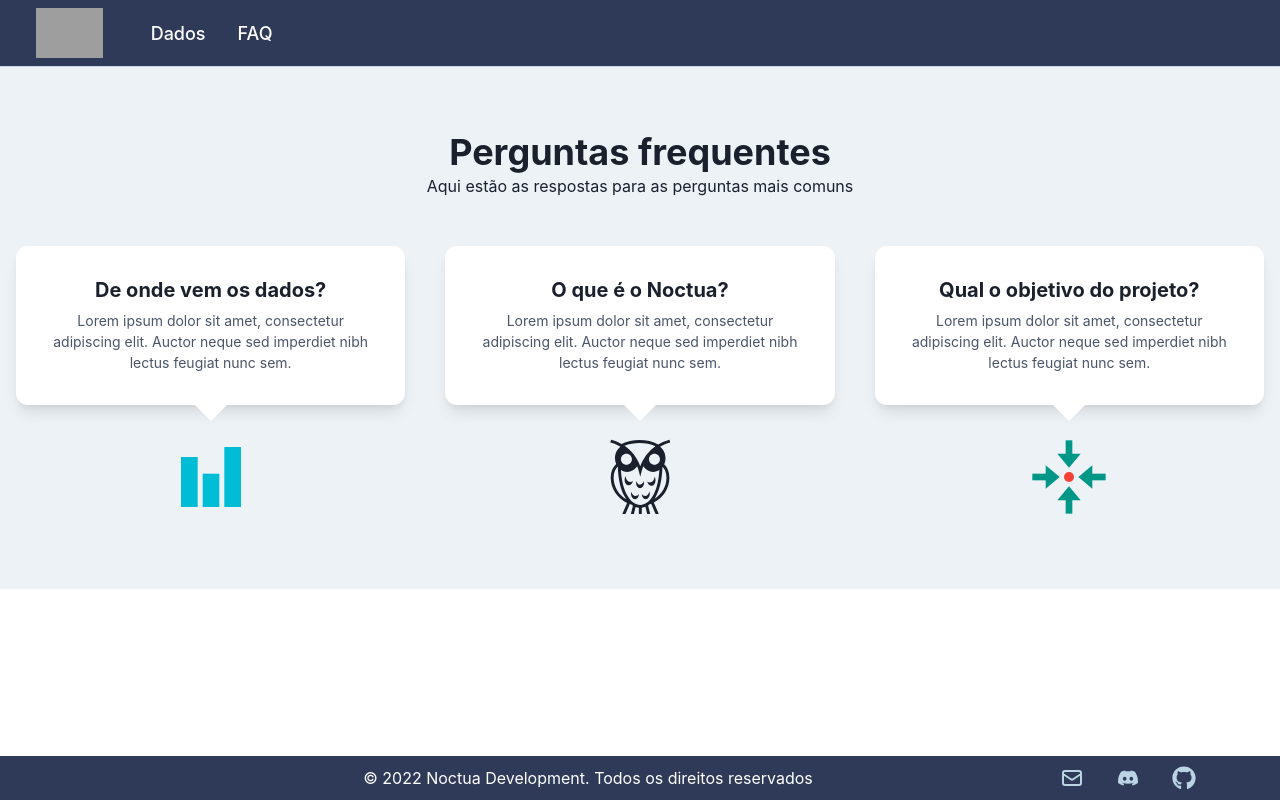
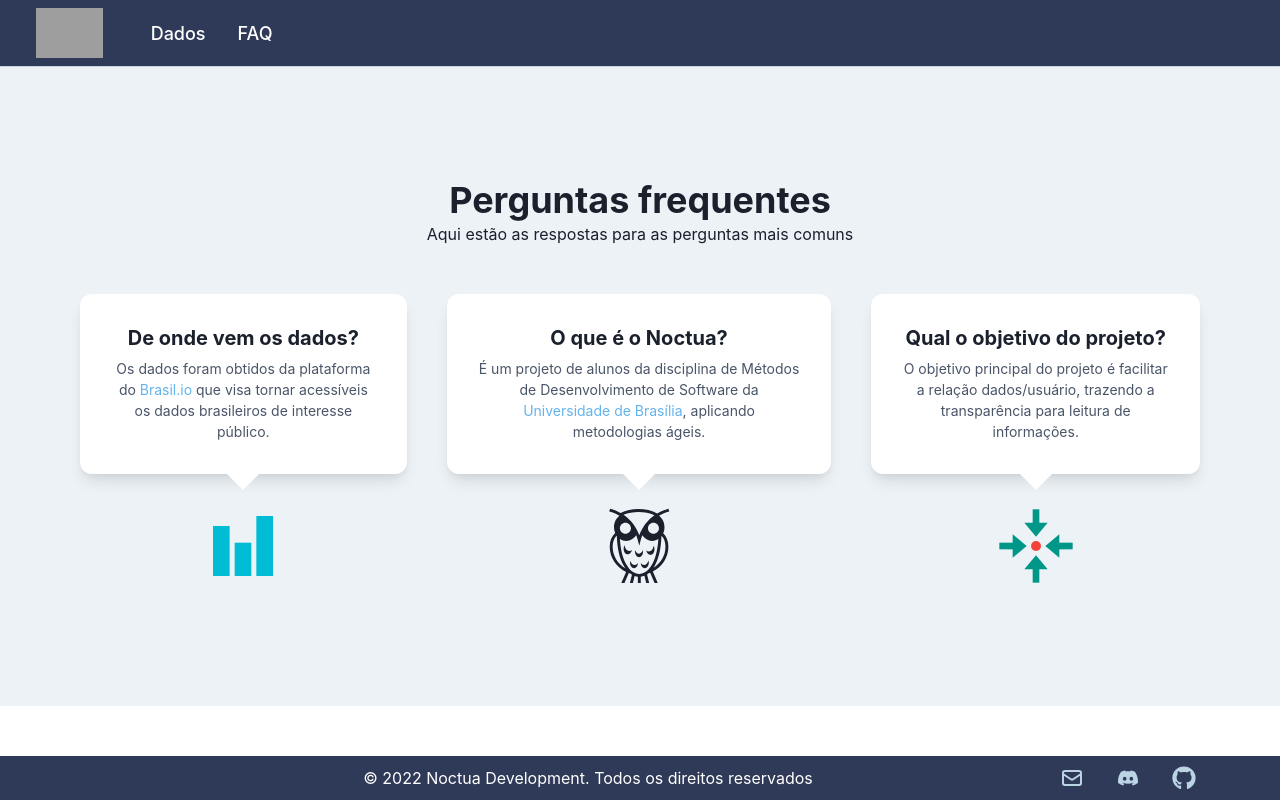
Before and after one commit to fga-eps-mds/2021.2-Noctua, a React (Create React App) app in the folder front/: page /perguntas-frequentes in a window 1280 px wide. Built offline with nearby package versions, Linux system fonts and the light colour scheme; grey boxes are pictures that could not be loaded.

Commit message:
fix(#54): Ajustes visuais
Co-authored-by: Pedro Nogueira <190094486@aluno.unb.br>

```diff
--- a/front/src/pages/shared/PerguntasFrequentes.tsx
+++ b/front/src/pages/shared/PerguntasFrequentes.tsx
@@ -6,7 +6,6 @@ import {
   Text,
   Stack,
   Container,
-  Avatar,
   useColorModeValue,
   Icon,
 } from '@chakra-ui/react';
@@ -93,7 +92,7 @@ const TestimonialAvatar = ({
 const WithSpeechBubbles = () => {
   return (
     <Box bg={useColorModeValue('gray.100', 'gray.700')}>
-      <Container maxW={'7xl'} py={16} as={Stack} spacing={12}>
+      <Container maxW={'6xl'}  py={28} as={Stack} spacing={12}>
         <Stack spacing={0} align={'center'}>
           <Heading>Perguntas frequentes</Heading>
           <Text>Aqui estão as respostas para as perguntas mais comuns</Text>
@@ -105,12 +104,16 @@ const WithSpeechBubbles = () => {
             <TestimonialContent>
               <TestimonialHeading>De onde vem os dados?</TestimonialHeading>
               <TestimonialText>
-              Lorem ipsum dolor sit amet, consectetur adipiscing elit. Auctor
-                neque sed imperdiet nibh lectus feugiat nunc sem.
-                {/* Os dados foram obtidos da plataforma do{' '}
-                <Link color='blue.300' href='https://brasil.io/home/'>
+
+              {/* Lorem ipsum dolor sit amet, consectetur adipiscing elit.
+              Auctor neque sed imperdiet nibh lectus feugiat nunc sem. */}
+
+                Os dados foram obtidos da plataforma do{' '}
+                <Link color='blue.300' onClick={()=>{window.open("https://brasil.io/home/")}}>
                   Brasil.io
-                </Link> */}
+                </Link>
+                {' '}que visa tornar acessíveis os dados brasileiros de interesse público.
+
               </TestimonialText>
             </TestimonialContent>
             <TestimonialAvatar
@@ -124,8 +127,16 @@ const WithSpeechBubbles = () => {
             <TestimonialContent>
               <TestimonialHeading>O que é o Noctua?</TestimonialHeading>
               <TestimonialText>
-                Lorem ipsum dolor sit amet, consectetur adipiscing elit. Auctor
-                neque sed imperdiet nibh lectus feugiat nunc sem.
+
+              {/* Lorem ipsum dolor sit amet, consectetur adipiscing elit.
+              Auctor neque sed imperdiet nibh lectus feugiat nunc sem. */}
+
+                 É um projeto de alunos da disciplina de Métodos de Desenvolvimento de Software da{' '}
+                 <Link color='blue.300' onClick={()=>{window.open("https://fga.unb.br/")}}>
+                  Universidade de Brasília
+                </Link>
+                ,{' '}aplicando metodologias ágeis.
+
               </TestimonialText>
             </TestimonialContent>
             <TestimonialAvatar
@@ -139,8 +150,13 @@ const WithSpeechBubbles = () => {
             <TestimonialContent>
               <TestimonialHeading>Qual o objetivo do projeto?</TestimonialHeading>
               <TestimonialText>
-                Lorem ipsum dolor sit amet, consectetur adipiscing elit. Auctor
-                neque sed imperdiet nibh lectus feugiat nunc sem.
+
+              {/* Lorem ipsum dolor sit amet, consectetur adipiscing elit.
+              Auctor neque sed imperdiet nibh lectus feugiat nunc sem. */}
+
+              O objetivo principal do projeto é facilitar a relação dados/usuário,
+              trazendo a transparência para leitura de informações.
+
               </TestimonialText>
             </TestimonialContent>
             <TestimonialAvatar
```
